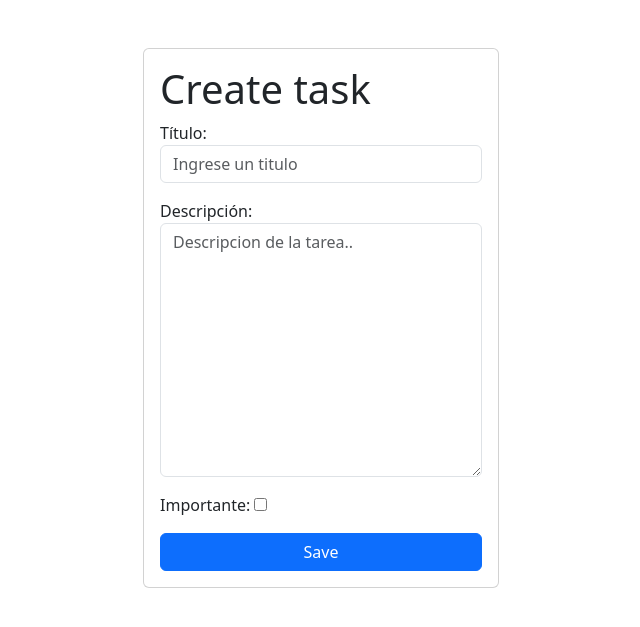
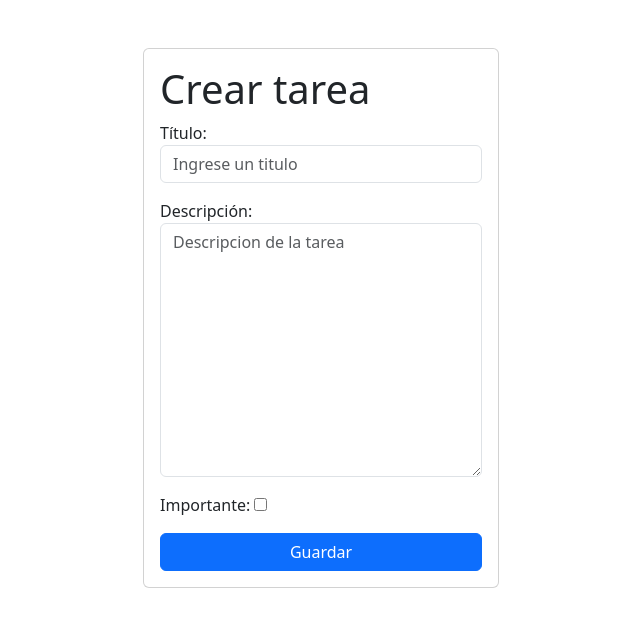
Before and after one commit to enridami/simple_crud, a Django app: page /tasks/create/ in a window 1280 px wide. Shown: the part 56-683 px from the top of the page, without its empty margins (319-959 px from the left). Run offline with Django 5.2, Linux system fonts and the light colour scheme; a user stored in the database is signed in.

Commit message:
Edit tasks

```diff
--- a/tasks/forms.py
+++ b/tasks/forms.py
@@ -7,7 +7,7 @@ class TaskForm(forms.ModelForm):
         fields = ['title', 'description', 'important']
         widgets = {
             'title': forms.TextInput(attrs={'class': 'form-control', 'placeholder': 'Ingrese un titulo'}),
-            'description': forms.Textarea(attrs={'class': 'form-control' , 'placeholder': 'Descripcion de la tarea..'}),
+            'description': forms.Textarea(attrs={'class': 'form-control' , 'placeholder': 'Descripcion de la tarea'}),
             'important': forms.CheckboxInput(attrs={'class': 'form-text-input m-auto'}),
         }
         labels = {
--- a/tasks/templates/create_task.html
+++ b/tasks/templates/create_task.html
@@ -6,13 +6,13 @@
         <div class="col-md-4 offset-md-4 mt-5">
 
             <form action="/tasks/create/" method="POST" class="card card-body">
-                <h1>Create task</h1>
+                <h1>Crear tarea</h1>
 
                 {% csrf_token %}
                 {{form.as_p}}
 
                 <button class="btn btn-primary">
-                    Save
+                    Guardar
                 </button>
 
             </form>
--- a/tasks/templates/task_detail.html
+++ b/tasks/templates/task_detail.html
@@ -19,7 +19,7 @@
 
                 </form>
 
-                <div class="mt-5 d-flex">
+                <div class="mt-3 d-flex gap-4">
 
                     <form action="{% url 'complete_task' task.id %}" method="POST">
                         {% csrf_token %}
```
Also changed, not shown: db.sqlite3.
